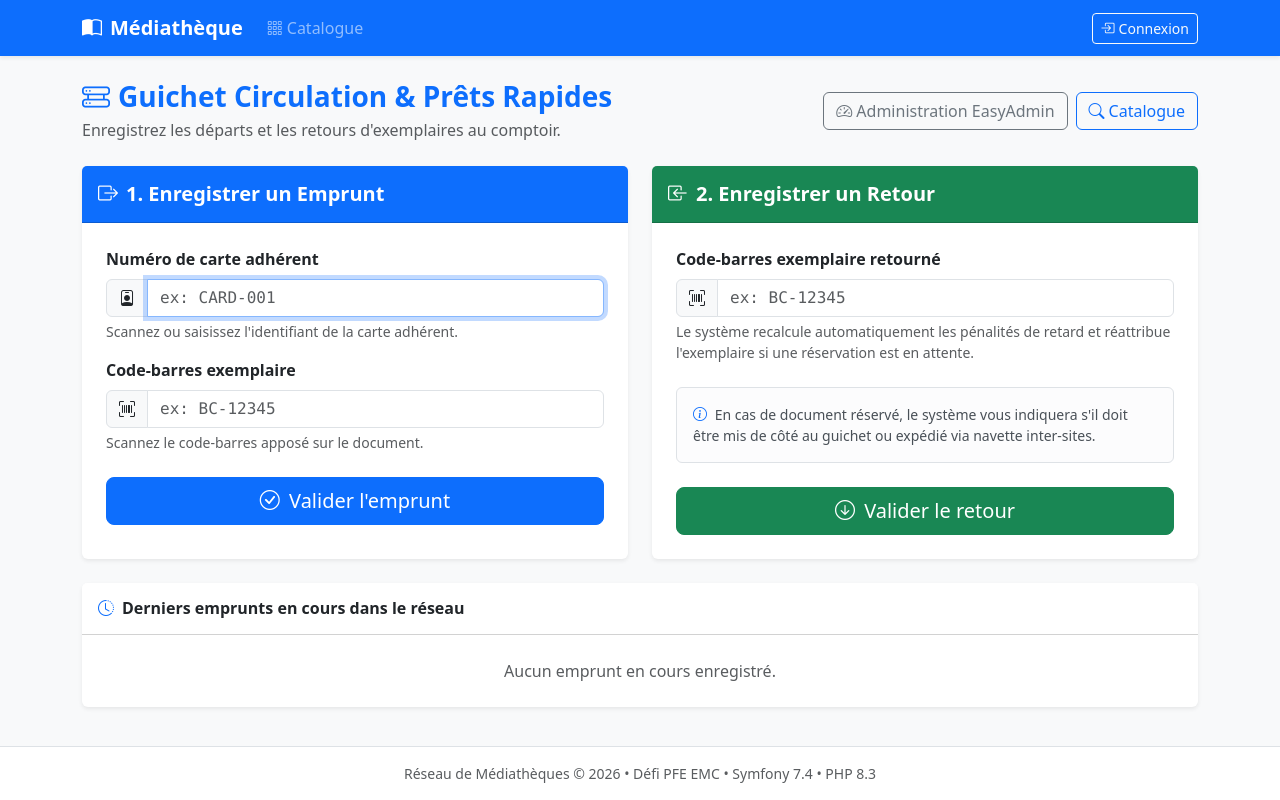
After one commit to OussamaElarouf2/EMC-CHALLENGE-Gestion-du-Reseau-de-Mediatheques, a Symfony app: template templates/admin/desk.html.twig in a window 1280 px wide. The commit adds this page. Run offline with Twig, Linux system fonts and the light colour scheme; the template is opened without the code that fills it, so the values that code supplies are empty; some libraries are stand-ins or nearby versions.

Commit message:
feat: add librarian desk controller with quick borrow and return workflow and template

```diff
--- a/src/Controller/Admin/DashboardController.php
+++ b/src/Controller/Admin/DashboardController.php
@@ -64,6 +64,7 @@ class DashboardController extends AbstractDashboardController
     public function configureMenuItems(): iterable
     {
         yield MenuItem::linkToDashboard('Tableau de bord', 'fa fa-gauge');
+        yield MenuItem::linkToRoute('Guichet Express (Prêt/Retour)', 'fa fa-cash-register', 'app_librarian_desk');
         yield MenuItem::linkToRoute('Catalogue public', 'fa fa-globe', 'app_catalogue');
 
         yield MenuItem::section('Catalogue');
--- /dev/null
+++ b/templates/admin/desk.html.twig
@@ -0,0 +1,152 @@
+{% extends 'base.html.twig' %}
+
+{% block title %}Guichet Circulation — Médiathèque{% endblock %}
+
+{% block body %}
+<div class="d-flex justify-content-between align-items-center mb-4 flex-wrap gap-2">
+    <div>
+        <h1 class="h3 fw-bold mb-1 text-primary">
+            <i class="bi bi-hdd-rack me-2"></i>Guichet Circulation & Prêts Rapides
+        </h1>
+        <p class="text-muted mb-0">Enregistrez les départs et les retours d'exemplaires au comptoir.</p>
+    </div>
+    <div class="d-flex gap-2">
+        <a href="{{ path('admin') }}" class="btn btn-outline-secondary">
+            <i class="bi bi-speedometer2 me-1"></i>Administration EasyAdmin
+        </a>
+        <a href="{{ path('app_catalogue') }}" class="btn btn-outline-primary">
+            <i class="bi bi-search me-1"></i>Catalogue
+        </a>
+    </div>
+</div>
+
+<div class="row g-4 mb-4">
+    <!-- Borrow Form (Prêt) -->
+    <div class="col-lg-6">
+        <div class="card border-0 shadow-sm h-100">
+            <div class="card-header bg-primary text-white py-3">
+                <h2 class="h5 fw-bold mb-0">
+                    <i class="bi bi-box-arrow-right me-2"></i>1. Enregistrer un Emprunt
+                </h2>
+            </div>
+            <div class="card-body p-4">
+                <form method="post" action="{{ path('app_librarian_desk_borrow') }}">
+                    <input type="hidden" name="_token" value="{{ csrf_token('desk_borrow') }}">
+
+                    <div class="mb-3">
+                        <label for="borrowCardNumber" class="form-label fw-bold">Numéro de carte adhérent</label>
+                        <div class="input-group">
+                            <span class="input-group-text"><i class="bi bi-person-badge"></i></span>
+                            <input type="text" name="membershipNumber" id="borrowCardNumber" class="form-control font-monospace" placeholder="ex: CARD-001" required autofocus>
+                        </div>
+                        <div class="form-text small">Scannez ou saisissez l'identifiant de la carte adhérent.</div>
+                    </div>
+
+                    <div class="mb-3">
+                        <label for="borrowBarcode" class="form-label fw-bold">Code-barres exemplaire</label>
+                        <div class="input-group">
+                            <span class="input-group-text"><i class="bi bi-upc-scan"></i></span>
+                            <input type="text" name="barcode" id="borrowBarcode" class="form-control font-monospace" placeholder="ex: BC-12345" required>
+                        </div>
+                        <div class="form-text small">Scannez le code-barres apposé sur le document.</div>
+                    </div>
+
+                    <div class="d-grid mt-4">
+                        <button type="submit" class="btn btn-primary btn-lg">
+                            <i class="bi bi-check-circle me-1"></i> Valider l'emprunt
+                        </button>
+                    </div>
+                </form>
+            </div>
+        </div>
+    </div>
+
+    <!-- Return Form (Retour) -->
+    <div class="col-lg-6">
+        <div class="card border-0 shadow-sm h-100">
+            <div class="card-header bg-success text-white py-3">
+                <h2 class="h5 fw-bold mb-0">
+                    <i class="bi bi-box-arrow-in-left me-2"></i>2. Enregistrer un Retour
+                </h2>
+            </div>
+            <div class="card-body p-4">
+                <form method="post" action="{{ path('app_librarian_desk_return') }}">
+                    <input type="hidden" name="_token" value="{{ csrf_token('desk_return') }}">
+
+                    <div class="mb-3">
+                        <label for="returnBarcode" class="form-label fw-bold">Code-barres exemplaire retourné</label>
+                        <div class="input-group">
+                            <span class="input-group-text"><i class="bi bi-upc-scan"></i></span>
+                            <input type="text" name="barcode" id="returnBarcode" class="form-control font-monospace" placeholder="ex: BC-12345" required>
+                        </div>
+                        <div class="form-text small">
+                            Le système recalcule automatiquement les pénalités de retard et réattribue l'exemplaire si une réservation est en attente.
+                        </div>
+                    </div>
+
+                    <div class="alert alert-light border small mt-4 mb-4">
+                        <i class="bi bi-info-circle me-1 text-primary"></i>
+                        En cas de document réservé, le système vous indiquera s'il doit être mis de côté au guichet ou expédié via navette inter-sites.
+                    </div>
+
+                    <div class="d-grid mt-auto">
+                        <button type="submit" class="btn btn-success btn-lg">
+                            <i class="bi bi-arrow-down-circle me-1"></i> Valider le retour
+                        </button>
+                    </div>
+                </form>
+            </div>
+        </div>
+    </div>
+</div>
+
+<!-- Recent Active Loans Table -->
+<div class="card border-0 shadow-sm">
+    <div class="card-header bg-white py-3">
+        <h2 class="h6 fw-bold mb-0 text-dark">
+            <i class="bi bi-clock-history me-2 text-primary"></i>Derniers emprunts en cours dans le réseau
+        </h2>
+    </div>
+    <div class="card-body p-0">
+        {% if recentLoans is empty %}
+            <div class="p-4 text-center text-muted">Aucun emprunt en cours enregistré.</div>
+        {% else %}
+            <div class="table-responsive">
+                <table class="table table-hover align-middle mb-0">
+                    <thead class="table-light">
+                        <tr>
+                            <th>Document</th>
+                            <th>Code-barres</th>
+                            <th>Adhérent</th>
+                            <th>Emprunté le</th>
+                            <th>Échéance</th>
+                            <th>Site actuel</th>
+                        </tr>
+                    </thead>
+                    <tbody>
+                        {% for loan in recentLoans %}
+                            <tr>
+                                <td class="fw-bold">{{ loan.copy.edition.title }}</td>
+                                <td class="font-monospace small">{{ loan.copy.barcode }}</td>
+                                <td>
+                                    <span>{{ loan.member.user.email }}</span>
+                                    <div class="small text-muted font-monospace">{{ loan.member.membershipNumber }}</div>
+                                </td>
+                                <td>{{ loan.borrowedAt|date('d/m/Y') }}</td>
+                                <td>
+                                    {% if loan.dueDate < date() %}
+                                        <span class="text-danger fw-bold">{{ loan.dueDate|date('d/m/Y') }} (En retard)</span>
+                                    {% else %}
+                                        <span>{{ loan.dueDate|date('d/m/Y') }}</span>
+                                    {% endif %}
+                                </td>
+                                <td><span class="badge bg-light text-dark border">{{ loan.copy.currentBranch.name }}</span></td>
+                            </tr>
+                        {% endfor %}
+                    </tbody>
+                </table>
+            </div>
+        {% endif %}
+    </div>
+</div>
+{% endblock %}
--- a/templates/base.html.twig
+++ b/templates/base.html.twig
@@ -46,6 +46,11 @@
                                 </li>
                             {% endif %}
                             {% if is_granted('ROLE_LIBRARIAN') %}
+                                <li class="nav-item">
+                                    <a class="nav-link" href="{{ path('app_librarian_desk') }}">
+                                        <i class="bi bi-hdd-rack me-1"></i>Guichet
+                                    </a>
+                                </li>
                                 <li class="nav-item">
                                     <a class="nav-link" href="{{ path('admin') }}">
                                         <i class="bi bi-gear-fill me-1"></i>Administration
```
Also changed, not shown: src/Controller/LibrarianDeskController.php (added, +133 -0 lines).
